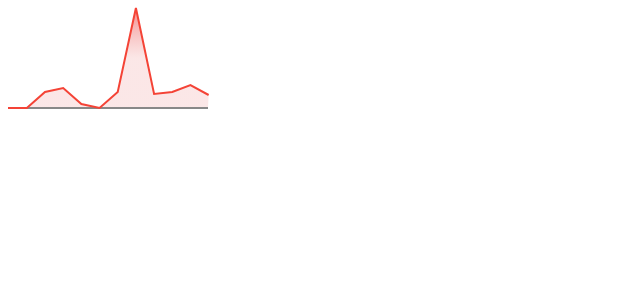
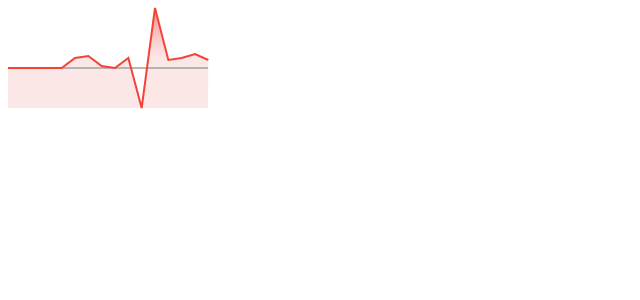
Before and after one commit to curtisupshall/stonks, a React app: page / in a window 1280 px wide. Shown: the top 300 px of the page, without its empty margins (0-640 px from the left). Built offline with nearby package versions, Linux system fonts and the light colour scheme.

Commit message:
Correct baseline styling

```diff
--- a/demo/Demo.tsx
+++ b/demo/Demo.tsx
@@ -4,13 +4,14 @@ import Stonk from '../src/Stonk'
 
 class Demo extends React.Component {
     render() {
-        const data = [50, 60, 12, 0, 50, 300, 43, 50, 70, 40]
-        const granularity = 12
+        const data = [50, 60, 12, 0, 50, -200, 300, 43, 50, 70, 40]
+        const granularity = 16
         return (
             <div>
                 <Stonk
                     data={data}
                     granularity={granularity}
+                    showBaseline={true}
                 />
             </div>
         )
--- a/src/Stonk.tsx
+++ b/src/Stonk.tsx
@@ -50,7 +50,7 @@ export default class Stonk extends React.Component<StonkProps> {
 
         console.log('scale:', scale)
 
-        console.log('baseline: ', baseline)
+        // console.log('showBaseline: ', showBaseline)
         let x: number = Math.ceil(width - unitWidth * (data.length - 1))
         let plotString: string = x === 0 ? 'M' : `M0,${baseline} ${x - unitWidth},${baseline}`
 
@@ -84,11 +84,14 @@ export default class Stonk extends React.Component<StonkProps> {
                                     <stop style={{stopColor: '#ef5350', stopOpacity: 0.68}} offset='0%' />
                                     <stop style={{stopColor: '#ef9a9a', stopOpacity: 0.24}} offset='50%' />
                                 </linearGradient>
-                                <linearGradient id='positive-line' x1='0%' x2='0%' y1='0%' y2='100%'>
+                                <linearGradient id='positive-line' gradientUnits='userSpaceOnUse'>
                                     <stop style={{stopColor: '#4CAF50'}} offset='0%' />
                                 </linearGradient>
-                                <linearGradient id='negative-line' x1='0%' x2='0%' y1='0%' y2='100%'>
+                                <linearGradient id='negative-line' gradientUnits='userSpaceOnUse'>
                                     <stop style={{stopColor: '#f44336'}} offset='0%' />
+                                </linearGradient>
+                                <linearGradient id='baseline' gradientUnits='userSpaceOnUse'>
+                                    <stop style={{stopColor: '#AAA', stopOpacity: 0.86}} offset='0%' />
                                 </linearGradient>
                             </>
                         )}
@@ -97,13 +100,13 @@ export default class Stonk extends React.Component<StonkProps> {
                         d={`${plotString} ${width},100 0,100`}
                         style={{fill: `url('#${isPositive ? 'positive-gradient' : 'negative-gradient'}')`}}
                     />
-                    {true && (
+                    {showBaseline && (
                         <path
                             d={`M 0,${baseline} ${width},${baseline}`}
                             style={{
                                 strokeWidth: 2,
                                 fill: 'none',
-                                stroke: '#888',
+                                stroke: 'url(\'#baseline\')',
                                 vectorEffect: 'non-scaling-stroke'
                             }}
                         />
```
